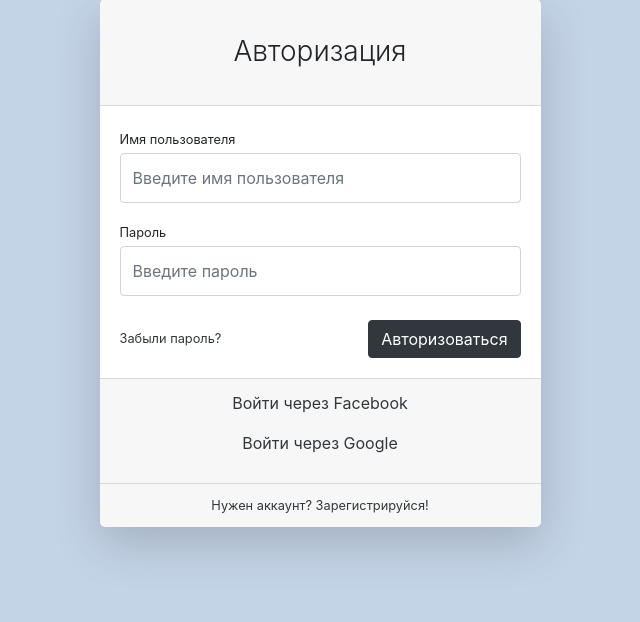
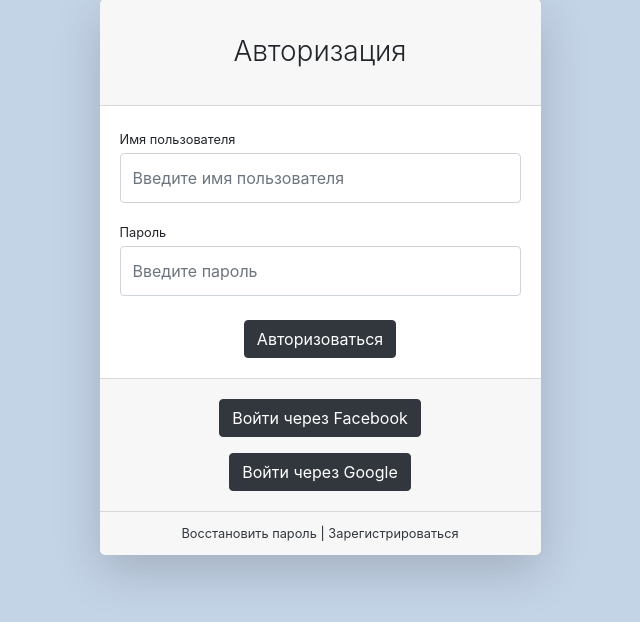
Before and after one commit to Wrexan/geekshop_2, a Django app: page /users/login/ in a window 1280 px wide. Shown: the part 49-671 px from the top of the page, without its empty margins (320-960 px from the left). Run offline with Django 3.2, Linux system fonts and the light colour scheme; some libraries are stand-ins or nearby versions.

Commit message:
updated login.html to be more in one style

```diff
--- a/users/templates/users/login.html
+++ b/users/templates/users/login.html
@@ -20,22 +20,23 @@
                                     <label class="small mb-1" for="{{ form.password.id_for_label }}">Пароль</label>
                                     {{ form.password }}
                                 </div>
-                                <div class="form-group d-flex align-items-center justify-content-between mt-4 mb-0">
-                                    <a class="small" href="#">Забыли пароль?</a>
+                                <div class="form-group text-center mt-4 mb-0">
                                     <input class="btn btn-primary" type="submit" value="Авторизоваться">
                                 </div>
                             </form>
                         </div>
-                        <div class="card-footer text-center">
+                        <div class="card-footer text-center ">
                             {% if user.is_authenticated %}
                                 <p>Вы уже вошли как {{ user.username }}</p>
                             {% else %}
-                                <p><a href="{% provider_login_url "facebook" method="oauth2" %}">Войти через Facebook</a></p>
-                                <p><a href="{% provider_login_url 'google' %}">Войти через Google</a></p>
+                                <div><a class="btn btn-primary mt-2 mb-2" href="{% provider_login_url "facebook" method="oauth2" %}">Войти через Facebook</a></div>
+                                <div><a class="btn btn-primary mt-2 mb-2" href="{% provider_login_url 'google' %}">Войти через Google</a></div>
                             {% endif %}
                         </div>
-                        <div class="card-footer text-center">
-                            <div class="small"><a href="{% url 'users:registration' %}">Нужен аккаунт? Зарегистрируйся!</a></div>
+                        <div class="small card-footer text-center mt-0">
+                            <a href="#">Восстановить пароль</a>
+                            <span>|</span>
+                            <a href="{% url 'users:registration' %}">Зарегистрироваться</a>
                         </div>
                     </div>
                 </div>
```
